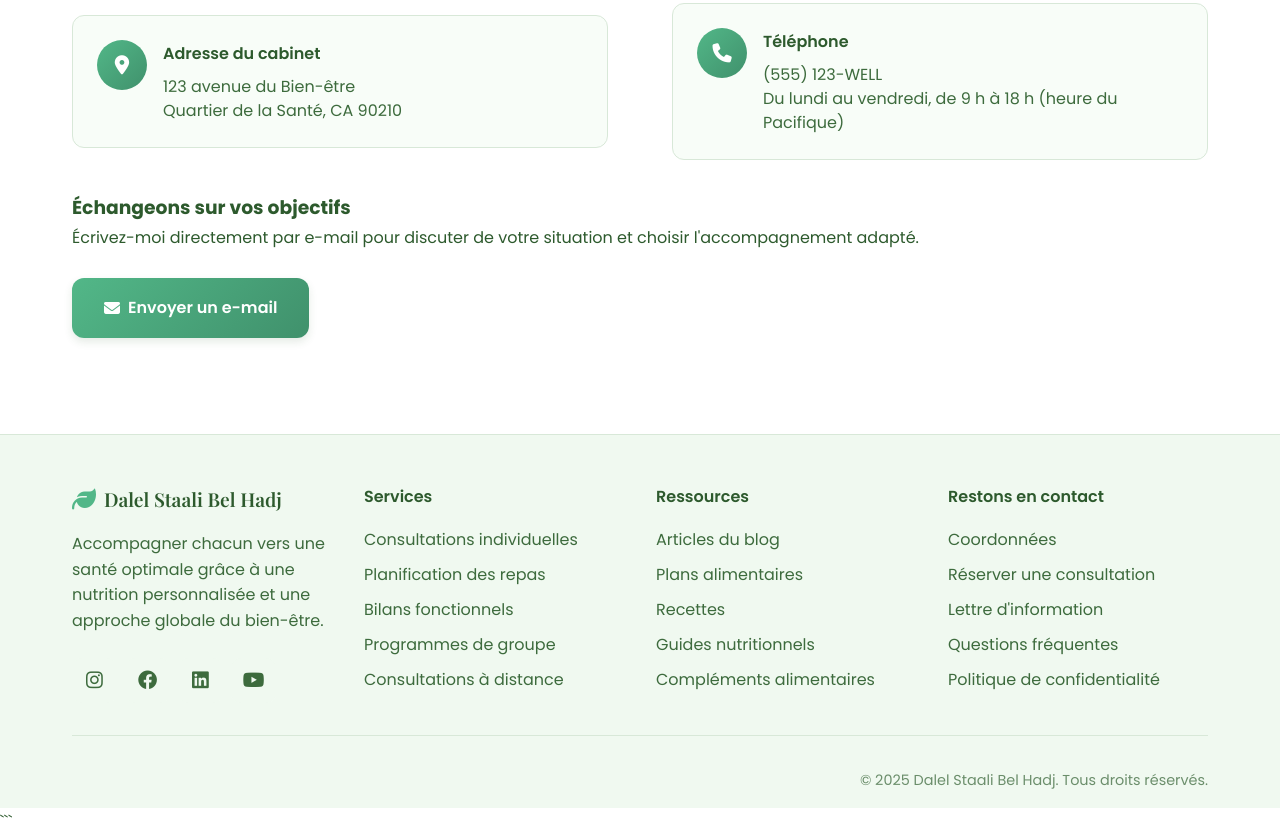
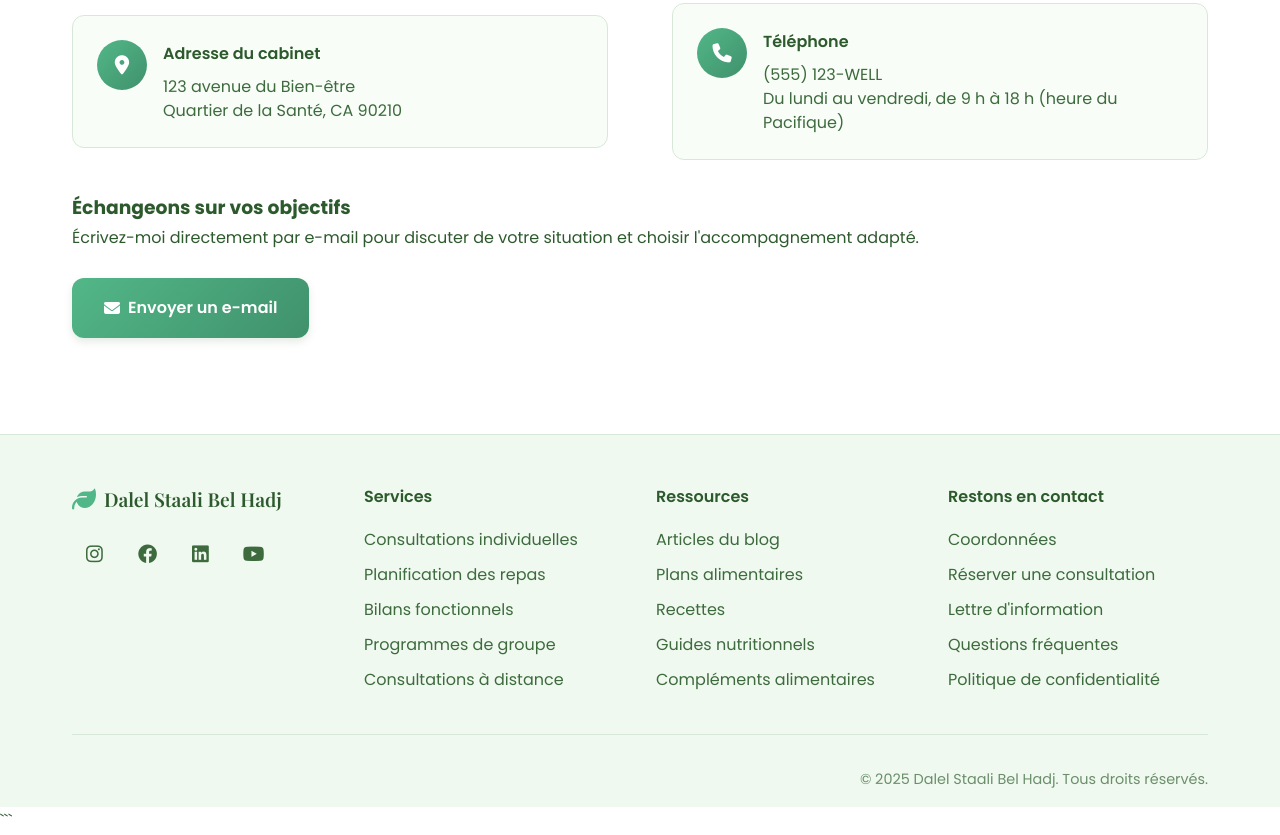
Before and after one commit to Amine-Staali/nutri-co, a plain HTML site: page index.html in a window 1280 px wide. Shown: the part 8044-8879 px from the top of the page. Drawn offline with nearby package versions, Linux system fonts and the light colour scheme.

Commit message:
Remove quote from footer

```diff
--- a/index.html
+++ b/index.html
@@ -591,7 +591,6 @@
                         <i class="fas fa-leaf"></i>
                         <span>Dalel Staali Bel Hadj</span>
                     </div>
-                    <p>Accompagner chacun vers une santé optimale grâce à une nutrition personnalisée et une approche globale du bien-être.</p>
                     <div class="footer-social">
                         <a href="#" class="social-link"><i class="fab fa-instagram"></i></a>
                         <a href="#" class="social-link"><i class="fab fa-facebook"></i></a>
```
